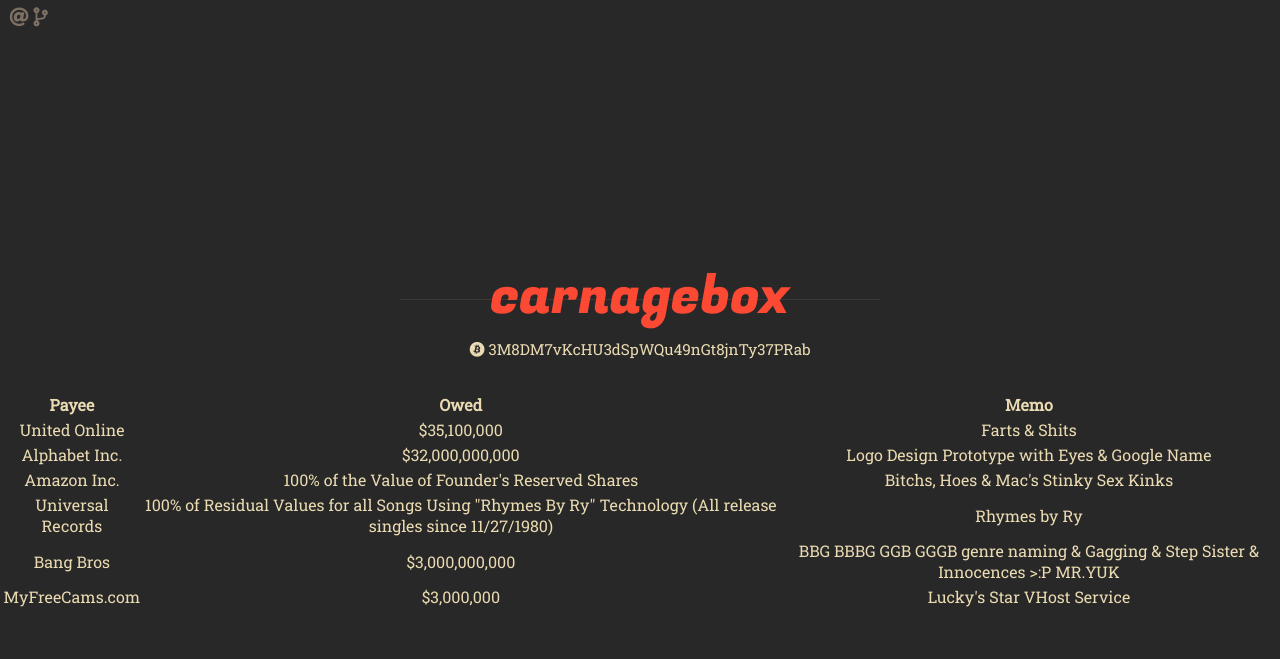
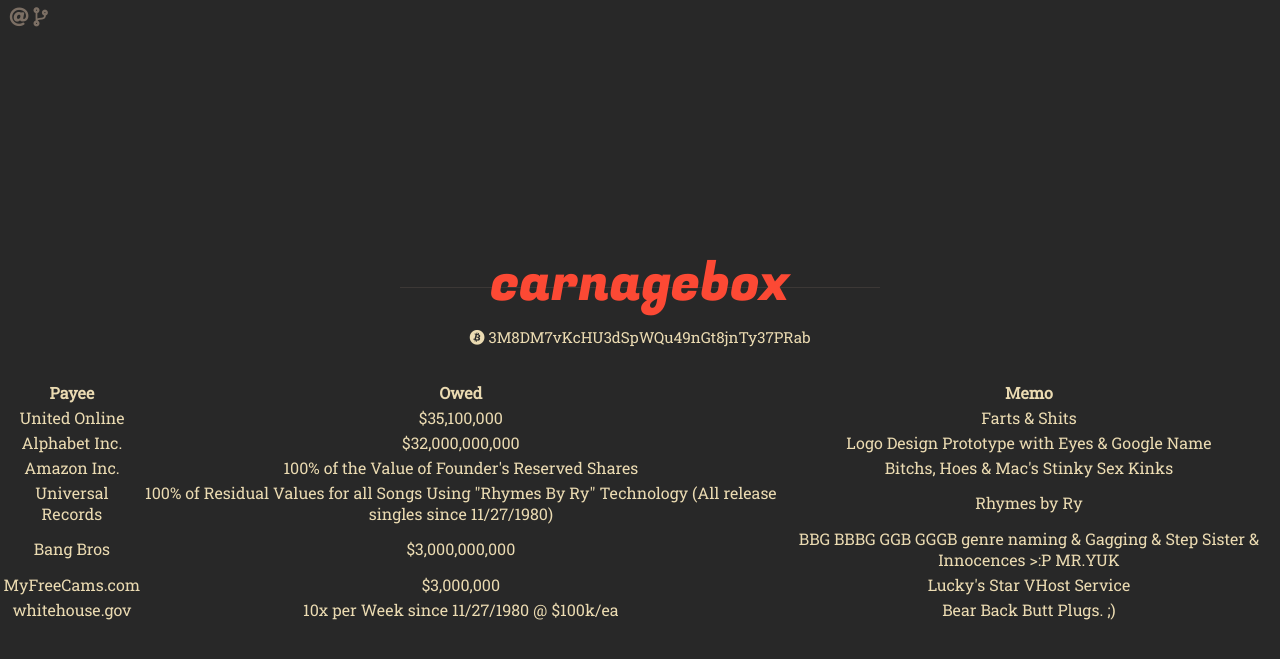
Before and after one commit to carnagebox/carnagebox.github.io, a Jekyll site: the page built from index.html, in a window 1280 px wide. Shown: the top 659 px of the page. Built offline with Jekyll 4.4.1, drawn with Linux system fonts in a browser that asks for light colours; nearby versions of some CDN libraries.

Commit message:
Added whitehouse.gov to invoice list

```diff
--- a/index.html
+++ b/index.html
@@ -57,6 +57,11 @@
         <td>$3,000,000</td>
         <td>Lucky's Star VHost Service</td>
       </tr>
+      <tr>
+        <td>whitehouse.gov</td>
+        <td>10x per Week since 11/27/1980 @ $100k/ea</td>
+        <td>Bear Back Butt Plugs. ;)</td>
+      </tr>
     </tbody>
   </table>
 </div>
```
